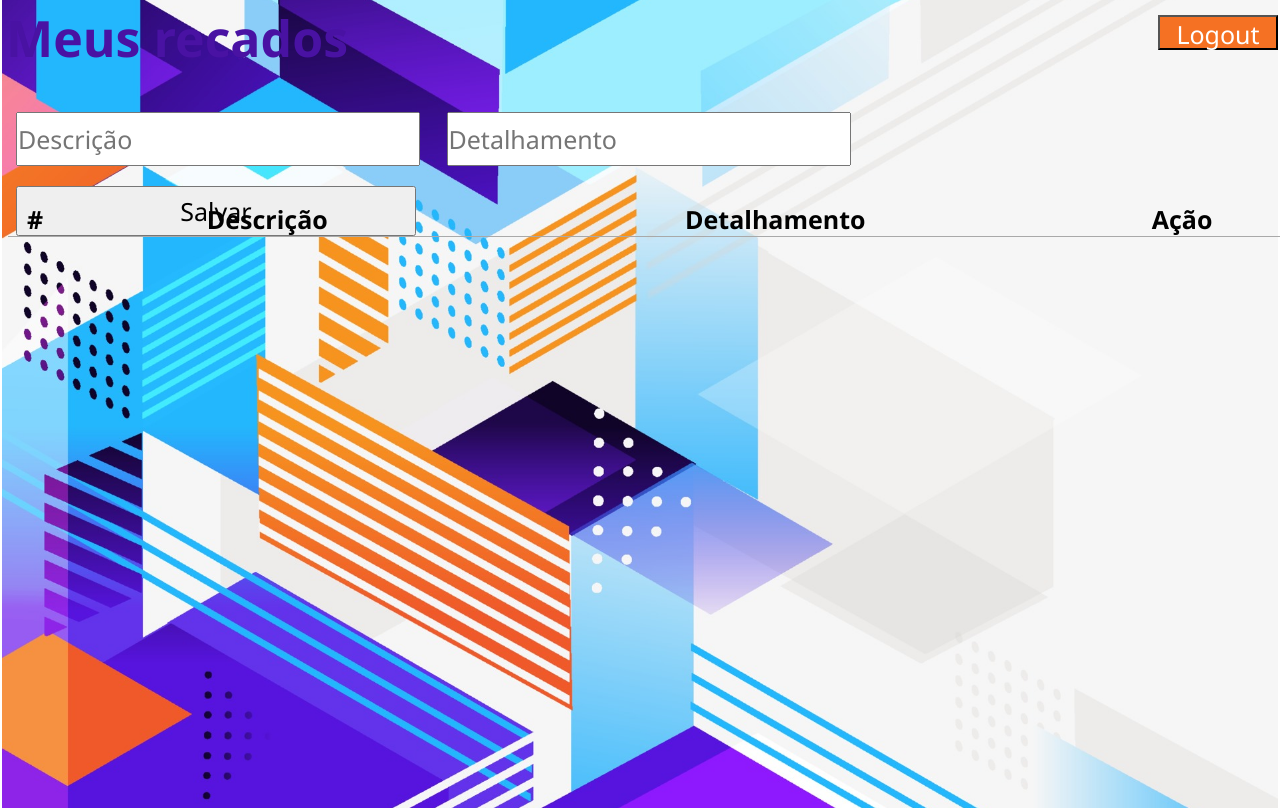
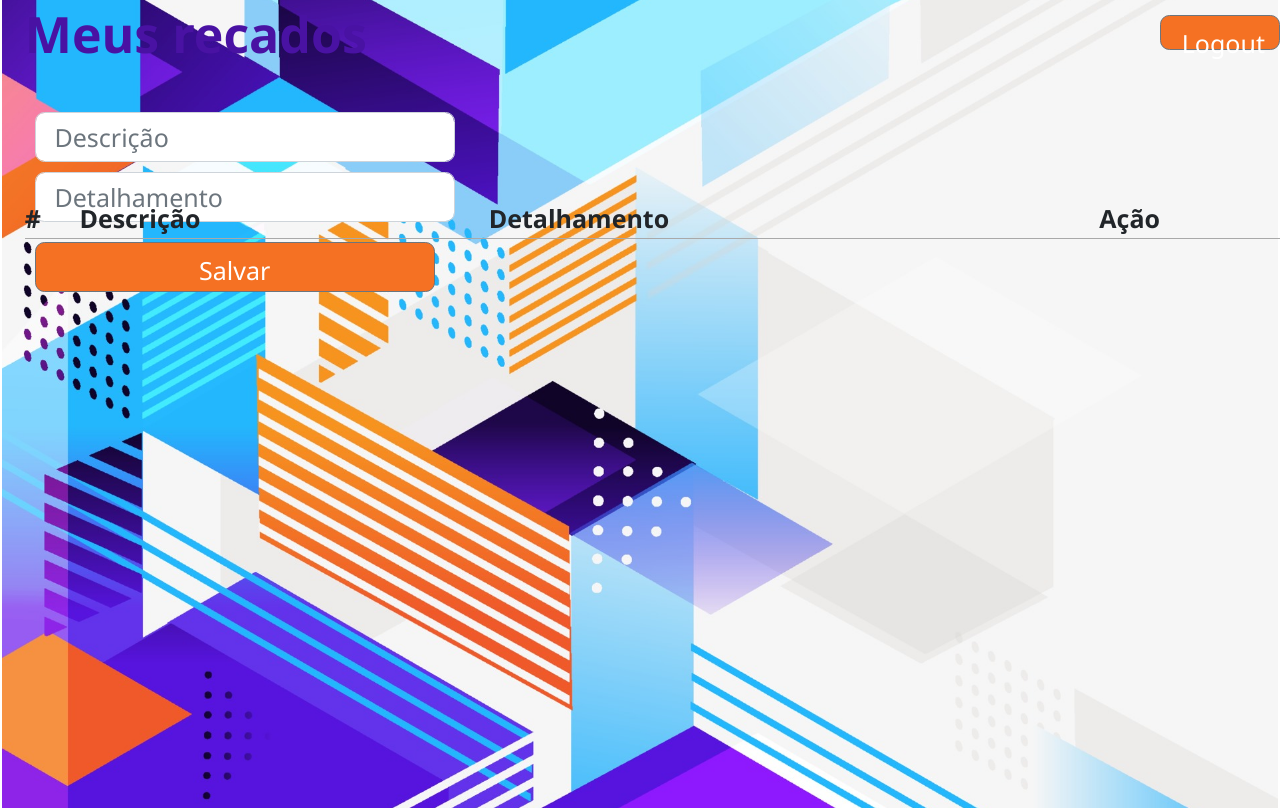
Before and after one commit to rodrigocelmer/logicaProgr_atividadeFinal, a website: page src/messages.html in a window 1280 px wide. Drawn offline with Linux system fonts and the light colour scheme.

Commit message:
wip - messages.html

```diff
--- a/src/css/styles.css
+++ b/src/css/styles.css
@@ -61,7 +61,6 @@ a {
 }
 
 .mainPageLogin, .createAccountPage, form {
-    height: 65vh;
     display: flex;
     flex-direction: column;
     justify-content: center;
--- a/src/messages.html
+++ b/src/messages.html
@@ -6,21 +6,29 @@
     <meta name="viewport" content="width=device-width, initial-scale=1.0">
     <title>Lógica de Programação - Atividade Final de Módulo</title>
     <link rel="shortcut icon" href="./images/favicon.ico" type="image/x-icon">
+    <link rel="stylesheet" href="./css/bootstrap.min.css">
     <link rel="stylesheet" href="./css/styles.css">
 </head>
-<body id="bodyMessages">
+<body class="container-fluid vh-100">
+    <div class="row h-100">
+        <div class="col-6">
             <h1>Meus recados</h1>
-
-    <button class="logoutBtn">
+        </div>
+        <div class="col-6">
+            <button class="btn btn-outline-secondary logoutBtn">
                 <a href="./index.html">Logout</a>
             </button>
-
+        </div>
+        <div class="row">
+            <div class="col">
                 <form id="form_messages">
-        <input required class="inputMessages" type="text" name="input_msgDescr" id="input_msgDescr" placeholder="Descrição">
-        <input required class="inputMessages" type="text" name="input_msgDetails" id="input_msgDetails" placeholder="Detalhamento">
-        <input class="inputMessages" type="submit" value="Salvar">
+                    <input required class="form-control inputMessages" type="text" name="input_msgDescr" id="input_msgDescr" placeholder="Descrição">
+                    <input required class="form-control inputMessages" type="text" name="input_msgDetails" id="input_msgDetails" placeholder="Detalhamento">
+                    <input class="btn btn-outline-secondary buttonEnter" type="submit" value="Salvar">
                 </form>
-
+            </div>
+        </div>
+        <div class="col">
             <table>
                 <thead>
                     <tr>
@@ -32,7 +40,9 @@
                 </thead>
                 <tbody id="tbody"></tbody>
             </table>
-
+        </div>
+    </div>
+    <script src="./js/bootstrap.bundle.min.js"></script>
     <script src="./js/messages.js"></script>
 </body>
 </html>
```
Lines whose indentation alone changed are shown as unchanged.
